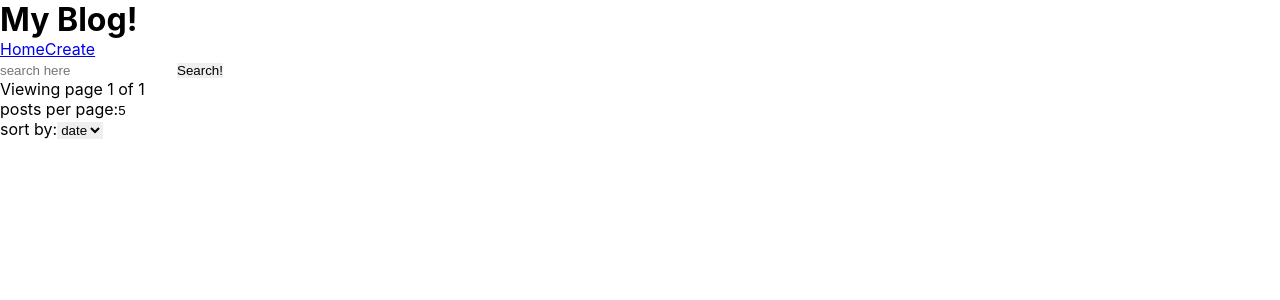
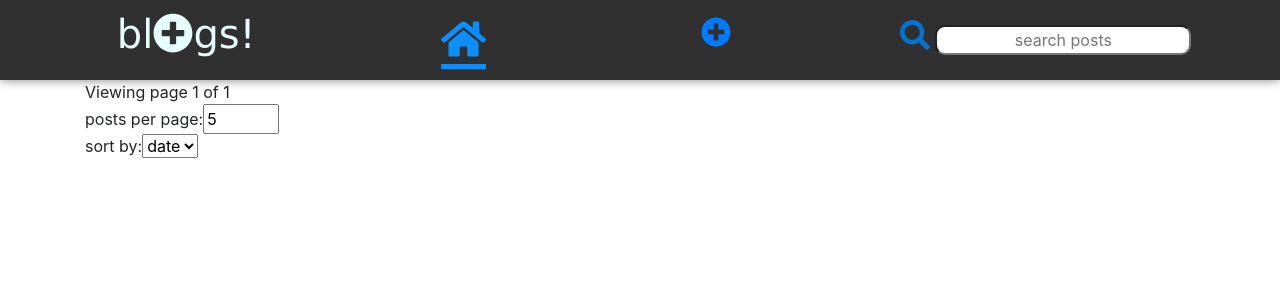
Before and after one commit to jiroquijano/blog-app, a React (Create React App) app: page / in a window 1280 px wide. Shown: the top 300 px of the page. Built offline with nearby package versions, Linux system fonts and the light colour scheme.

Commit message:
added styling to header and searchbar

```diff
--- a/src/App.js
+++ b/src/App.js
@@ -9,7 +9,9 @@ import AddPostPage from './components/AddPostPage';
 import EditPostPage from './components/EditPostPage';
 import SearchResultPage from './components/SearchResultsPage';
 import DashboardPage from './components/DashboardPage';
-import './styles/App.css';
+import './styles/App.scss';
+import 'bootstrap/dist/css/bootstrap.min.css';
+import {Container, Row, Col} from 'react-bootstrap';
 
 function App() {
   const [posts,dispatch] = useReducer(postReducer, []);
@@ -24,9 +26,18 @@ function App() {
   },[]);
 
   return (
+
       <BlogContext.Provider value={{posts,dispatch, searchString, searchDispatch}}>
+
         <BrowserRouter>
+          <Container fluid>
+            <Row className="header-row">
                 <Header/>
+            </Row>
+          </Container>
+          <Container>
+            <Row>
+              <Col>
                 <Switch>
                   <Route path='/' exact component={DashboardPage}/>
                   <Route path='/add' component={AddPostPage}/>
@@ -34,6 +45,9 @@ function App() {
                   <Route path='/edit/:id'component={EditPostPage}/>
                   <Route path='/search' component={SearchResultPage}/>
                 </Switch>
+              </Col>
+            </Row>
+          </Container>
         </BrowserRouter>
       </BlogContext.Provider>
   );
--- a/src/components/Header.js
+++ b/src/components/Header.js
@@ -1,14 +1,45 @@
 import React from 'react';
-import {Link} from 'react-router-dom';
+import {FontAwesomeIcon} from '@fortawesome/react-fontawesome';
+import {NavLink} from 'react-router-dom';
 import SearchBar from './SearchBar';
+import {Row, Col} from 'react-bootstrap';
 
 const Header = (props) =>{
     return (
-        <div>
-            <h1>My Blog!</h1>
-            <Link to="/">Home</Link>
-            <Link to="/add">Create</Link>
-            <SearchBar/>
+        <div className="header-banner">
+            <Row>
+                <Col xs={12} s={12} md={3} lg={3}>
+                    <div className="header-banner__title">
+                        <h1>bl<FontAwesomeIcon icon="plus-circle"/>gs!</h1>
+                    </div>
+                </Col>
+                <Col xs s>
+                    <div className="header-banner__link">
+                        <NavLink
+                            activeClassName="header-banner__link--active"
+                            to="/"
+                            exact
+                        >
+                            <FontAwesomeIcon icon="home"/>
+                        </NavLink>
+                    </div>
+                </Col>
+                <Col xs s>
+                    <div  className="header-banner__link">
+                        <NavLink
+                            activeClassName="header-banner__link--active"
+                            to="/add"
+                        >
+                            <FontAwesomeIcon icon="plus-circle"/>
+                        </NavLink>
+                    </div>
+                </Col>
+                <Col xs s md={4} lg={4}>
+                    <SearchBar/>
+                </Col>
+            </Row>
+            <Row>
+            </Row>
         </div>
     );
 }
--- a/src/components/Post.js
+++ b/src/components/Post.js
@@ -3,6 +3,7 @@ import {Link} from 'react-router-dom';
 import BlogContext from '../context/blog-context';
 import Modal from 'react-modal';
 import moment from 'moment';
+import {FontAwesomeIcon} from '@fortawesome/react-fontawesome';
 
 const Post = ({post}) =>{
     const {dispatch} = useContext(BlogContext);
@@ -19,7 +20,8 @@ const Post = ({post}) =>{
     return (
         <div style={{borderBottom: 'gray 1px solid'}}>
             <h2>{post.title}</h2>
-            <h4>{moment(post.date).format('MMMM DD, YYYY')}</h4>
+            <FontAwesomeIcon icon="cofee"/>
+            <h6>{moment(post.date).format('MMMM DD, YYYY')}</h6>
             <Link to={`/view/${post.id}`}>View</Link>
             <button onClick={()=>setModalOpen(true)}>Delete</button>
             <Modal
--- a/src/components/SearchBar.js
+++ b/src/components/SearchBar.js
@@ -1,6 +1,8 @@
 import React, {useState, useEffect, useContext} from 'react';
 import {useHistory} from 'react-router-dom';
 import BlogContext from '../context/blog-context';
+import {FontAwesomeIcon} from '@fortawesome/react-fontawesome';
+
 
 const SearchBar = () =>{
     const [searchQuery, setSearchQuery] = useState('');
@@ -11,13 +13,13 @@ const SearchBar = () =>{
         if(!searchQuery) history.push('/');
     },[searchQuery,history]);
 
-    const handleSubmit = (e) => {
-        e.preventDefault();
-    }
-
     return (
-        <form onSubmit={handleSubmit}>
-            <input
+        <div className="search-bar">
+            <FontAwesomeIcon
+                className="search-bar__icon"
+                icon="search"
+            />
+            <input className="search-bar__input"
                 onChange={(e)=>{
                     setSearchQuery(e.target.value);
                     searchDispatch({type: 'UPDATE_SEARCH', search: e.target.value});
@@ -25,11 +27,10 @@ const SearchBar = () =>{
                 }}
                 value={searchQuery}
                 type="text"
-                placeholder="search here"
+                placeholder="search posts"
                 name="input"
             />
-            <button>Search!</button>
-        </form>
+        </div>
     )
 }
 
--- a/src/index.js
+++ b/src/index.js
@@ -1,7 +1,12 @@
 import React from 'react';
 import ReactDOM from 'react-dom';
 import './index.css';
+import {library} from '@fortawesome/fontawesome-svg-core';
+import {fab} from '@fortawesome/free-brands-svg-icons';
+import {faSearch,faPlusCircle, faHome} from '@fortawesome/free-solid-svg-icons';
 import App from './App';
+
+library.add(fab,faPlusCircle,faSearch, faHome);
 
 ReactDOM.render(
   <React.StrictMode>
--- a/src/styles/App.css
+++ /dev/null
@@ -1,5 +0,0 @@
-*{
-  margin:0;
-  padding:0;
-  border:0;
-}
--- /dev/null
+++ b/src/styles/App.scss
@@ -0,0 +1,4 @@
+@import "~bootstrap/scss/bootstrap";
+@import "settings/colors";
+@import "components/Header";
+@import "components/SearchBar";
--- /dev/null
+++ b/src/styles/components/Header.scss
@@ -0,0 +1,28 @@
+.header-banner{
+    padding: 10px 50px;
+    width: 100%;
+}
+
+.header-banner__link{
+    color: $blue;
+    font-size: 30px;
+    text-align: center;
+}
+
+.header-banner__link--active{
+    font-size: 40px;
+    color: lighten($blue, 10);
+    border-bottom: lighten($blue, 10) solid 5px;
+}
+
+.header-row{
+    background-color: $gray;
+    box-shadow: 0 0 10px 0 gray;
+}
+
+.header-banner__title{
+    font-family: 'Lucida Sans', 'Lucida Sans Regular', 'Lucida Grande', 'Lucida Sans Unicode', Geneva, Verdana, sans-serif;
+    color: rgb(228, 253, 255);
+    text-align: center;
+    text-decoration: none;
+}
--- /dev/null
+++ b/src/styles/components/SearchBar.scss
@@ -0,0 +1,16 @@
+.search-bar{
+    text-align: center;
+    align-items: center;
+    padding-top: 10px;
+}
+.search-bar__icon{
+    color: $blue;
+    font-size: 30px;
+    margin: auto 5px;
+}
+
+.search-bar__input{
+    border-radius: 10px;
+    width: 20vw;
+    text-align: center;
+}
--- /dev/null
+++ b/src/styles/settings/colors.scss
@@ -0,0 +1,2 @@
+$blue: rgb(1, 116, 211);
+$gray:  rgb(48, 48, 48);
```
Also changed, not shown: package.json (+7 -0 lines), 1 other file (tests, documents, lock files or other folders). Lines whose indentation alone changed are shown as unchanged.
